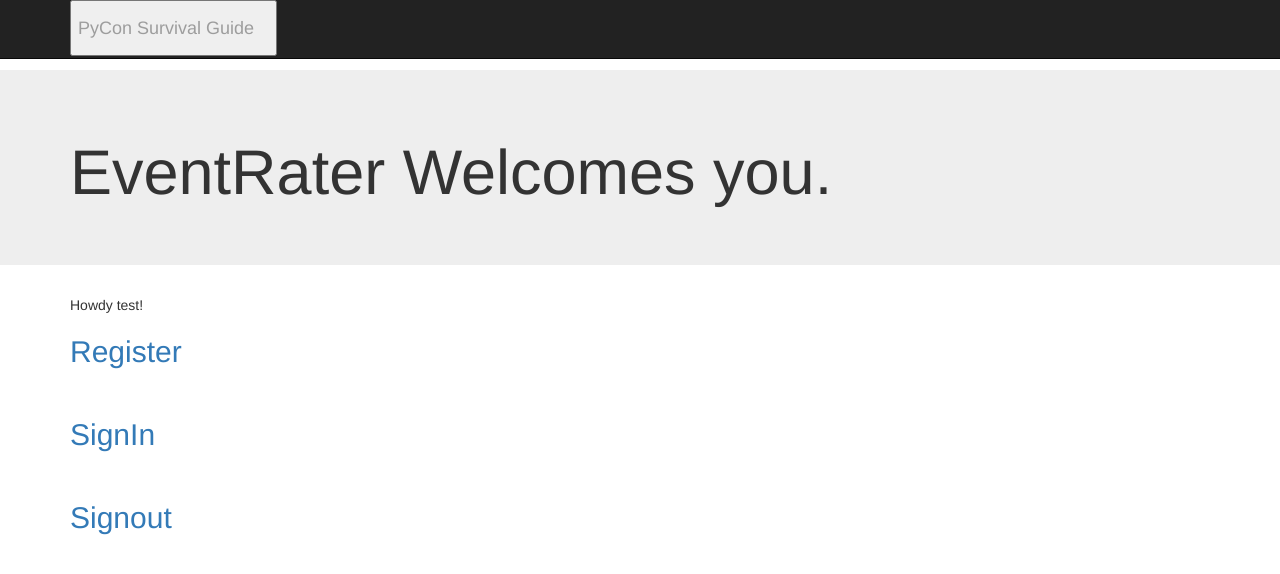
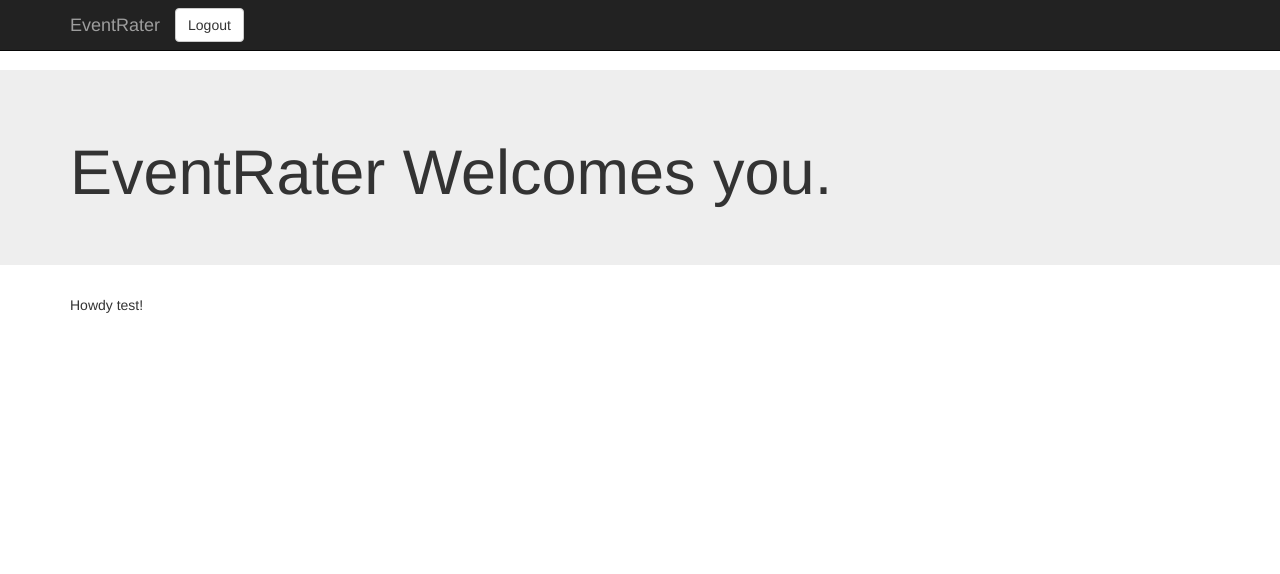
Before and after one commit to indiabhi/EventManager, a Django app: page / in a window 1280 px wide. Shown: the top 574 px of the page. Run offline with Django 3.2, Linux system fonts and the light colour scheme; a user stored in the database is signed in; parts of the project's set-up code (start-up, migrations or seed data) failed here and were passed over; some libraries are stand-ins or nearby versions.

Commit message:
Create NAv Bar and linked to Login Register and Logout

```diff
--- a/templates/_layouts/base.html
+++ b/templates/_layouts/base.html
@@ -24,10 +24,16 @@
 	<span class="icon-bar"></span>
 	<span class="icon-bar"></span>
 	<span class="icon-bar"></span>
-	<button>
-	<a class="navbar-brand" href="#">EventRater</a>
+	</button>
+	<a class="navbar-brand" href="/">EventRater</a>
 	</div>
 	<div class="navbar-collapse collapse">
+            {% if not user.is_authenticated %}
+            <a href="{% url 'signup' %}" class="btn btn-default navbar-btn">Register</a>
+            <a href="{% url 'signin' %}" class="btn btn-default navbar-btn">Login</a>
+            {% else %}
+            <a href="{% url 'signout' %}" class="btn btn-default navbar-btn">Logout</a>
+            {% endif %}
 	</div><!--/.navbar-collapse -->
 	</div>
 	</div>
--- a/templates/base.html
+++ /dev/null
@@ -1,46 +0,0 @@
-<!DOCTYPE HTML>
-<html>
-	<head>
-		<title>{% block title %}PyCon Survival Guide{% endblock title %}</title>
-	</head>
-<link rel="stylesheet" href="//netdna.bootstrapcdn.com/bootstrap/3.1.1/css/bootstrap.min.css">
-	<style>
-		body {
-		padding-bottom: 20px;
-		padding-top: 70px;
-		}
-		.messages {
-		list-style: none;
-		}
-	</style>
-	{% block css %}{% endblock css %}
-	</head>
-<body>
-	<div class="navbar navbar-inverse navbar-fixed-top" role="navigation">
-	<div class="container">
-	<div class="navbar-header">
-	<button type="button" class="navbar-toggle" data-toggle="collapse" data-target=".navbar-col"
-	<span class="sr-only">Toggle navigation</span>
-	<span class="icon-bar"></span>
-	<span class="icon-bar"></span>
-	<span class="icon-bar"></span>
-	<button>
-	<a class="navbar-brand" href="#">PyCon Survival Guide</a>
-	</div>
-	<div class="navbar-collapse collapse">
-	</div><!--/.navbar-collapse -->
-	</div>
-	</div>
-	<div class="jumbotron">
-	<div class="container">{% block headline %}{% endblock headline %}</div>
-	</div>
-	<div class="container">
-		{% block content %}{% endblock content %}
-	</div>
-	<script src="//ajax.googleapis.com/ajax/libs/jquery/1.11.0/jquery.min.js"></script>
-	{% block js %}{% endblock js %}
-
-
-</body>
-
-</html>
--- a/templates/home.html
+++ b/templates/home.html
@@ -1,4 +1,4 @@
-{% extends 'base.html' %}
+{% extends '_layouts/base.html' %}
 
 
 
@@ -10,9 +10,5 @@
 
 <p>Howdy{% if user.is_authenticated %} {{ user.username }}{% endif %}!</p>
 
-<h2><a href = '/accounts/register'>Register </a> </h2>
-<br />
-<h2><a href = '/accounts/signin'>SignIn </a> </h2>
-<br />
-<h2><a href = '/accounts/signout'>Signout </a> </h2>
+
 {% endblock %}
```
Also changed, not shown: db.sqlite3, 1 other file.
